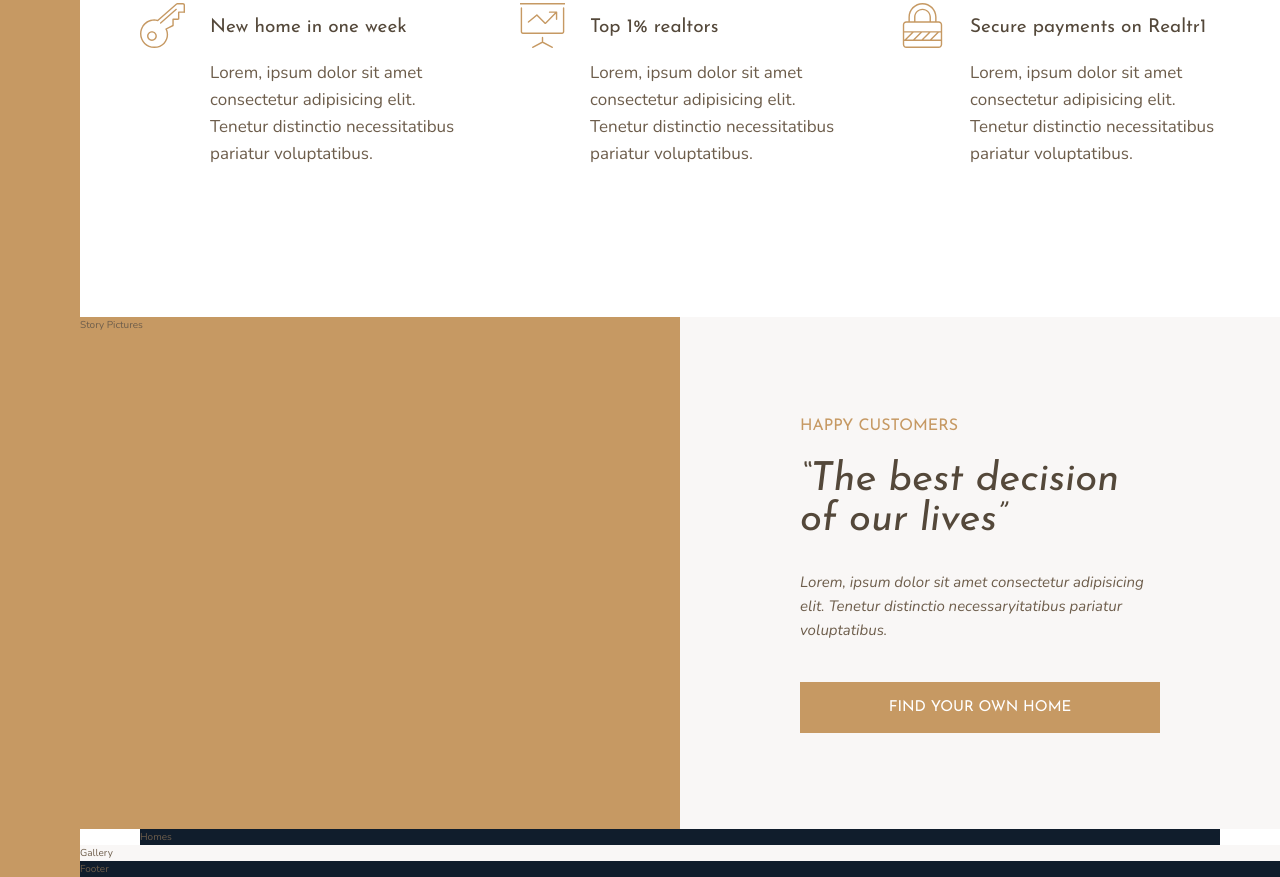
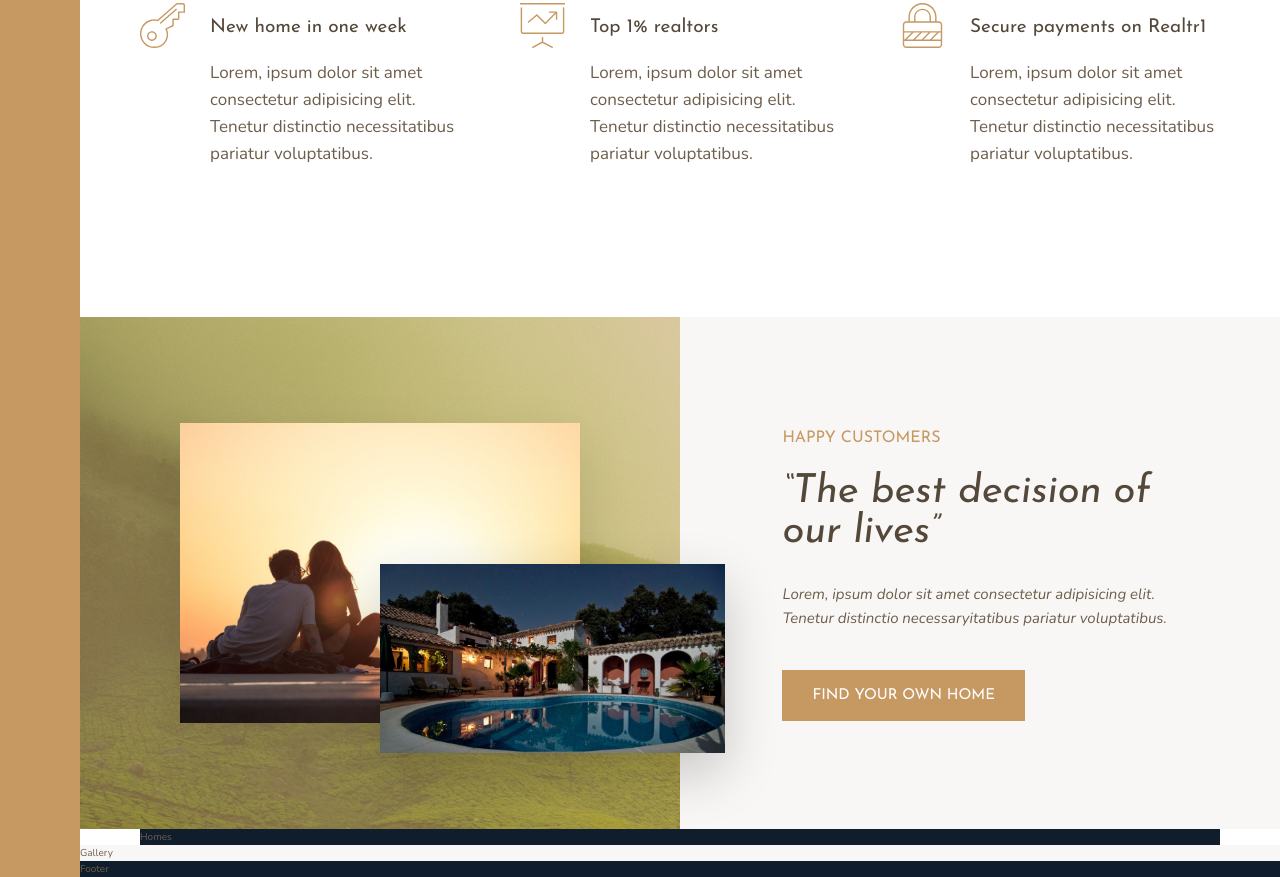
Before and after one commit to tweezerchef/realtr1, a website: page index.html in a window 1280 px wide. Shown: the part 991-1868 px from the top of the page. Drawn offline with nearby package versions, Linux system fonts and the light colour scheme.

Commit message:
story picture

```diff
--- a/index.html
+++ b/index.html
@@ -80,7 +80,16 @@
         </p>
       </div>
     </section>
-    <div class="story__pictures">Story Pictures</div>
+
+    <div class="story__pictures">
+      <img
+        src="img/story-1.jpeg"
+        alt="Couple with new house"
+        class="story__img--1"
+      />
+      <img src="img/story-2.jpeg" alt="New house" class="story__img--2" />
+    </div>
+
     <div class="story__content">
       <h3 class="heading-3 mb-sm">Happy Customers</h3>
       <h2 class="heading-2 heading-2--dark mb-md">
--- a/sass/_story.scss
+++ b/sass/_story.scss
@@ -2,15 +2,42 @@
   &__pictures {
     background-color: $color-primary;
     grid-column: full-start/col-end 4;
+    background-image: linear-gradient(
+        rgba($color-primary, 0.5),
+        rgba($color-primary, 0.5)
+      ),
+      url(../img/back.jpg);
+
+    display: grid;
+    grid-template-rows: repeat(6, 1fr);
+    grid-template-columns: repeat(6, 1fr);
+    align-items: center;
   }
+
+  &__img--1 {
+    width: 100%;
+    grid-row: 2/6;
+    grid-column: 2/6;
+    box-shadow: 0 2rem 5rem rgba(#000, 0.1);
+  }
+
+  &__img--2 {
+    width: 115%;
+    grid-row: 4/6;
+    grid-column: 4/7;
+    z-index: 10;
+    box-shadow: 0 2rem 5rem rgba(#000, 0.2);
+  }
+
   &__content {
     background-color: $color-grey-light-1;
     grid-column: col-start 5 / full-end;
 
-    padding: 6rem 12rem;
+    padding: 6rem 8dvw;
     display: flex;
     flex-direction: column;
     justify-content: center;
+    align-items: flex-start;
   }
 
   &__text {
```
Also changed, not shown: css/style.css, 1 other file.
